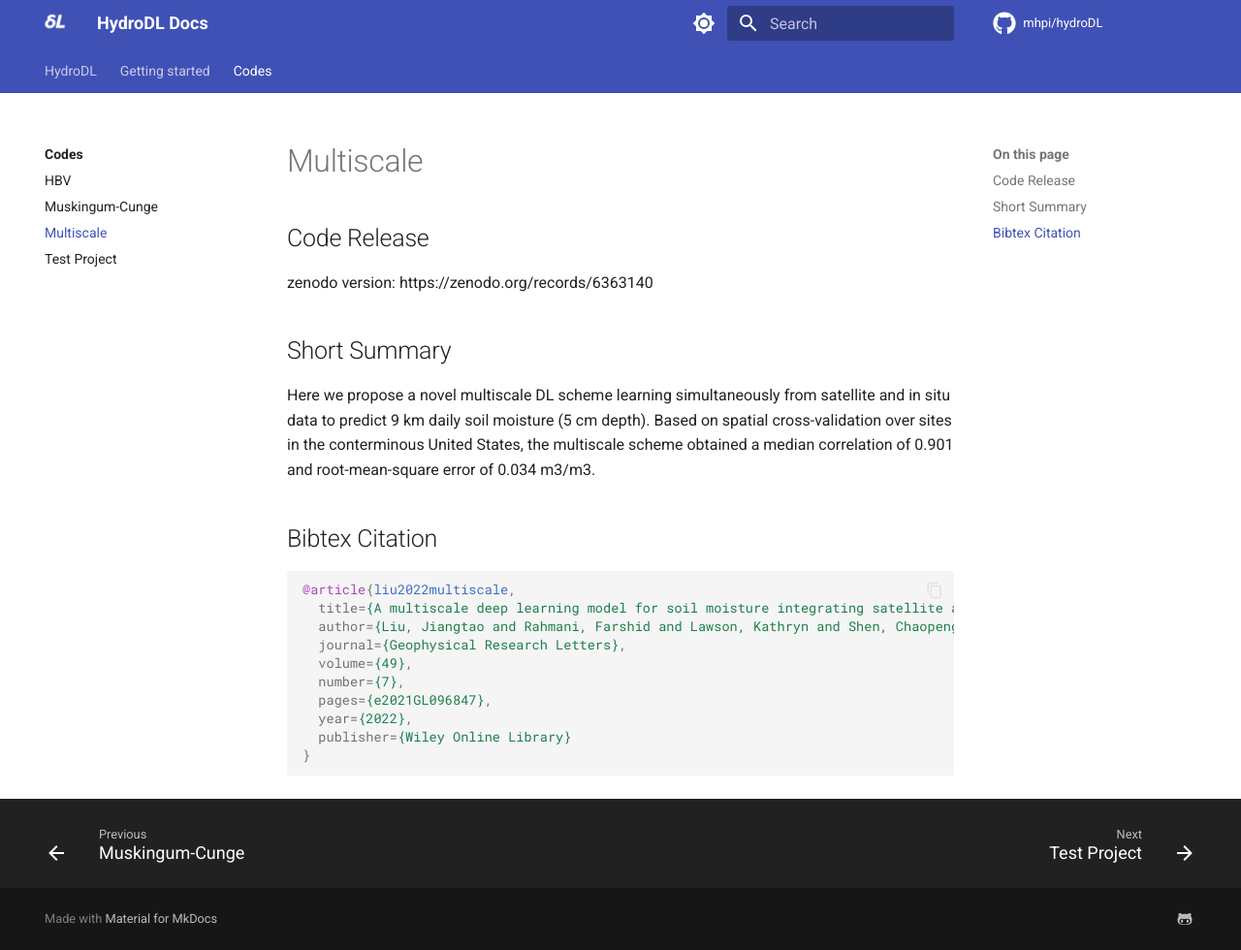
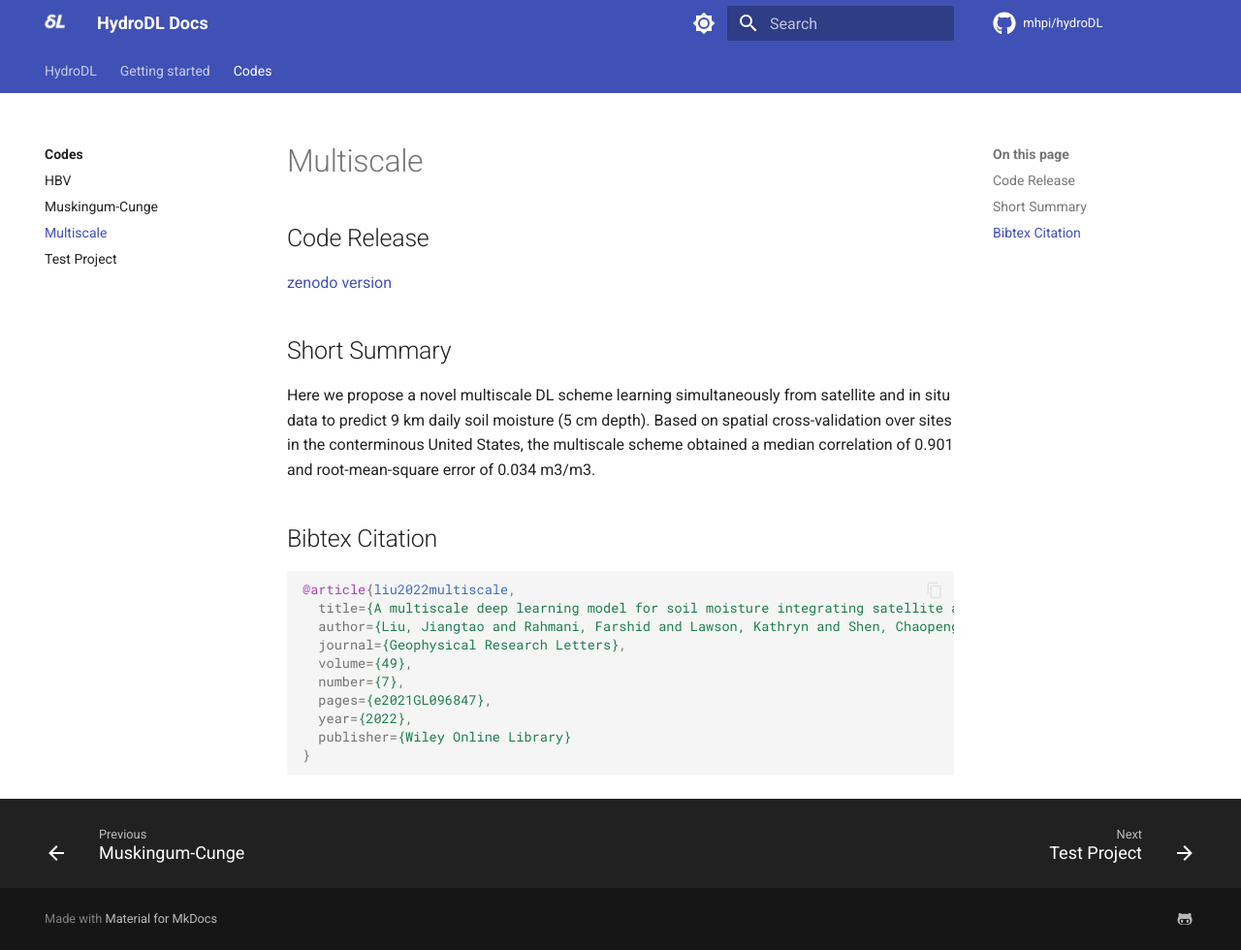
Before and after one commit to mhpi/mhpi.github.io, an MkDocs documentation site: the page built from docs/codes/liu_2022.md, in a window 1280 px wide and 980 px high. Shown: the whole window at 97% size. Built offline with MkDocs 1.6.1 and Material for MkDocs 9.7.7, drawn with Linux system fonts in a browser that asks for light colours; a script that is not in the unit is left out; comment, search, counter and statistics services are not loaded.

Commit message:
Update liu_2022.md

```diff
--- a/docs/codes/liu_2022.md
+++ b/docs/codes/liu_2022.md
@@ -2,7 +2,7 @@
 
 ## Code Release
 
-zenodo version: https://zenodo.org/records/6363140
+[zenodo version](https://zenodo.org/records/6363140)
 
 ## Short Summary
 Here we propose a novel multiscale DL scheme learning simultaneously from satellite and in situ data to predict 9 km daily soil moisture (5 cm depth). Based on spatial cross-validation over sites in the conterminous United States, the multiscale scheme obtained a median correlation of 0.901 and root-mean-square error of 0.034 m3/m3.
```
